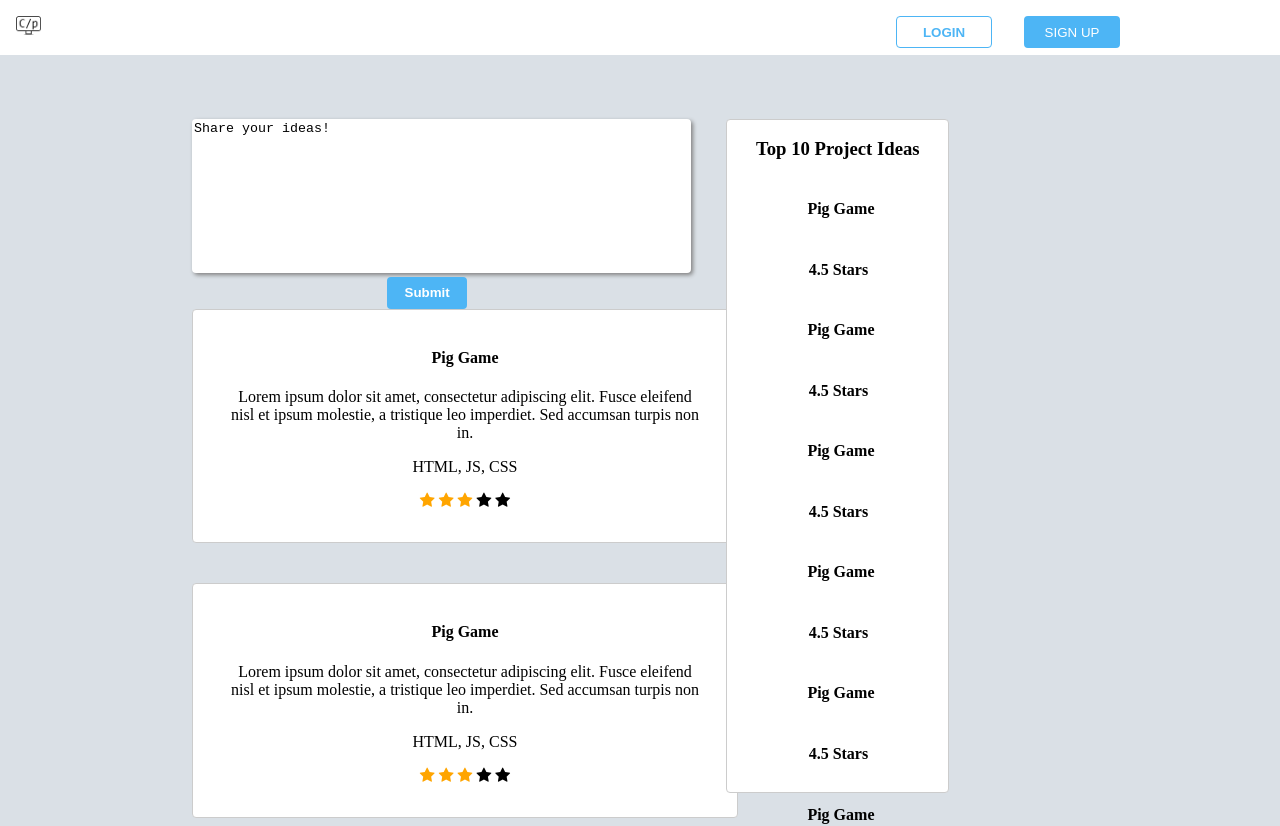
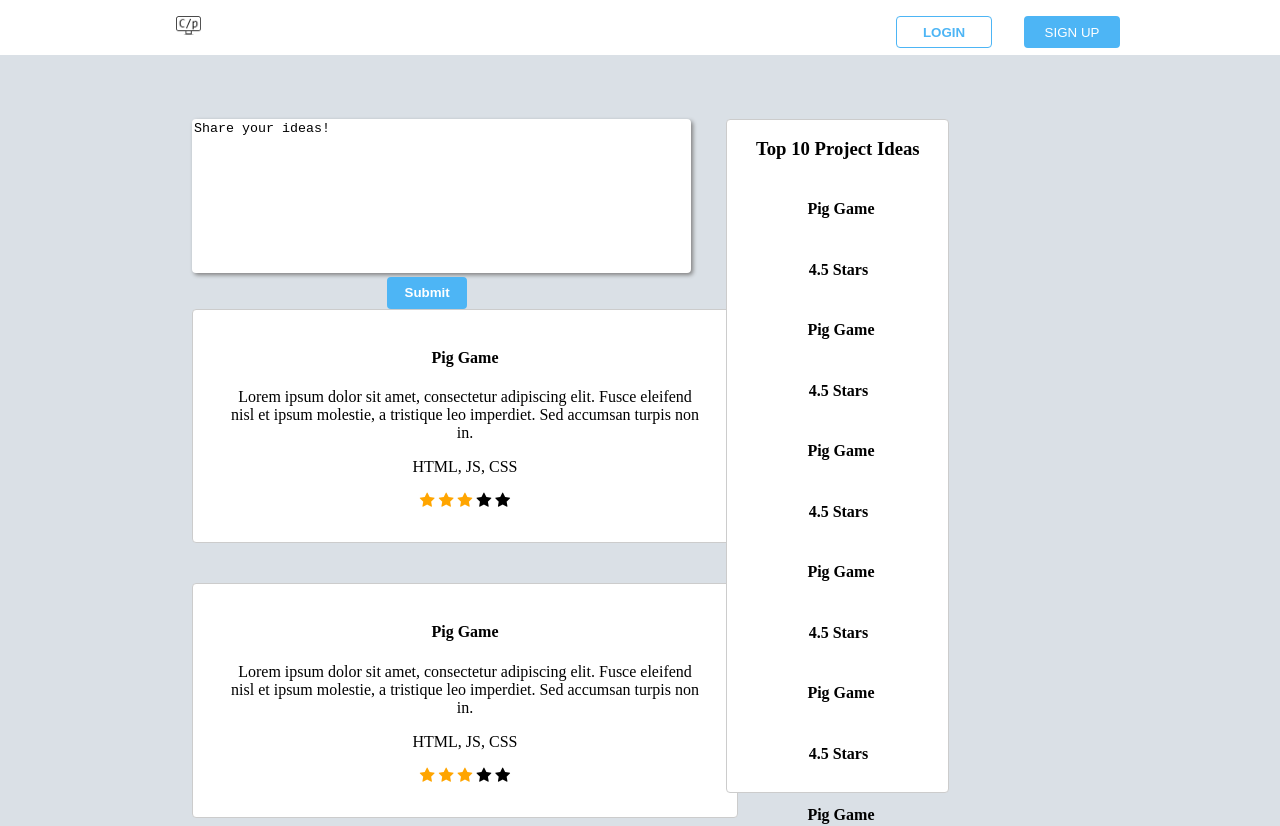
Before and after one commit to samuelbahlibi/codingproject, a plain HTML site: page index.html in a window 1280 px wide. Shown: the top 826 px of the page. Drawn offline with Linux system fonts and the light colour scheme.

Commit message:
Moved the logo to match the distance of the login/signup

```diff
--- a/css/index.css
+++ b/css/index.css
@@ -28,6 +28,7 @@
 .navbar-logo-img {
     width: 2%;
     height: auto;
+    margin-left: 10rem;
 }
 
 .navbar-login-signup {
```
